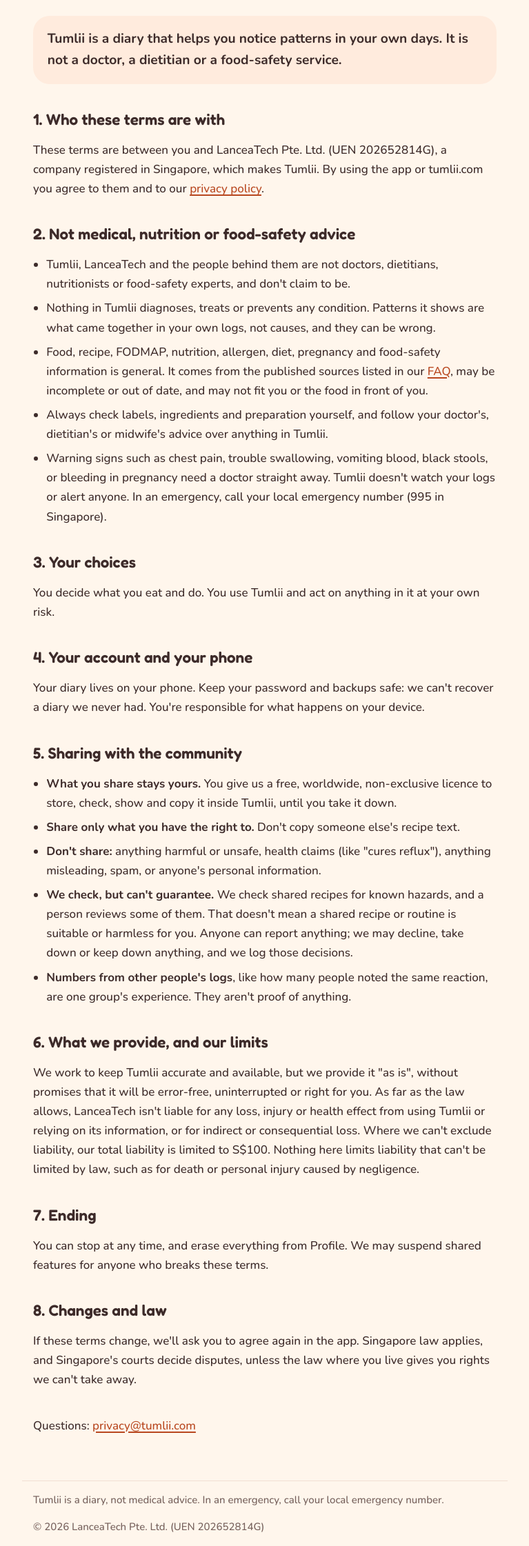
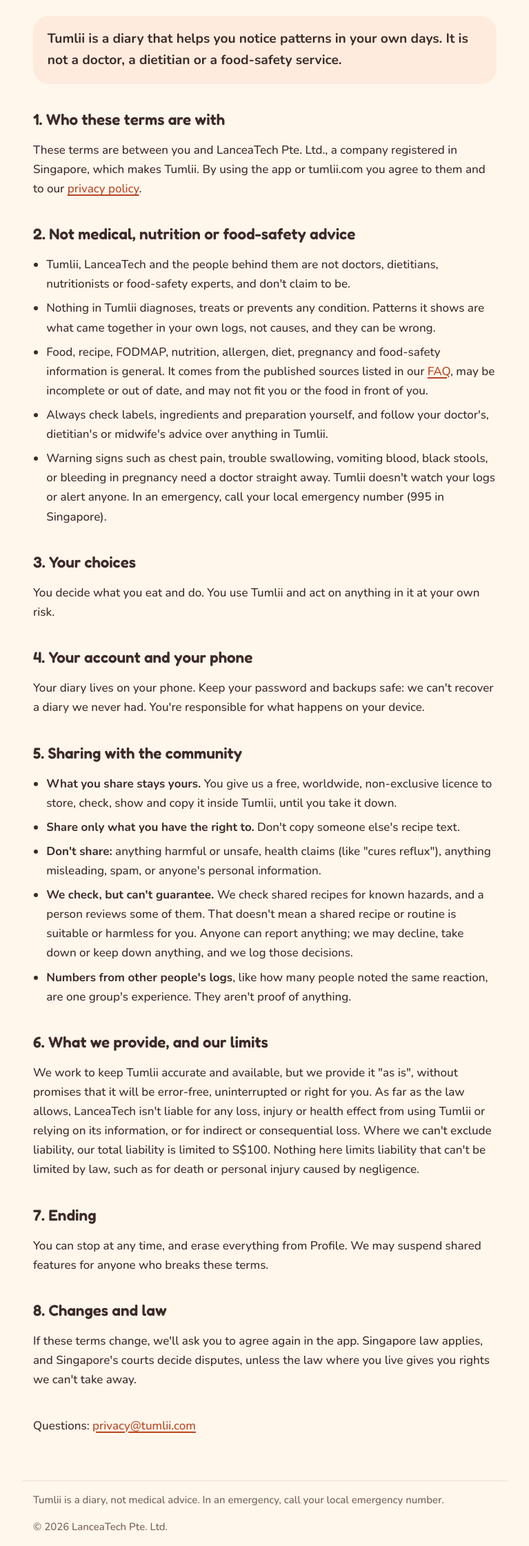
Before and after one commit to LanceaTech/tumlii_landing, a plain HTML site: page terms.html in a window 1280 px wide. Shown: the part 190-2432 px from the top of the page at 69% size, without its empty margins (256-1023 px from the left). Drawn offline with nearby package versions, Linux system fonts and the light colour scheme.

Commit message:
Show the company name without the UEN
Co-Authored-By: Claude Opus 5.5 <noreply@anthropic.com>

```diff
--- a/terms.html
+++ b/terms.html
@@ -25,7 +25,7 @@
 <p class="lead">Tumlii is a diary that helps you notice patterns in your own days. It is not a doctor, a dietitian or a food-safety service.</p>
 
 <h2>1. Who these terms are with</h2>
-<p>These terms are between you and LanceaTech Pte. Ltd. (UEN 202652814G), a company registered in Singapore, which makes Tumlii. By using the app or tumlii.com you agree to them and to our <a href="/privacy.html">privacy policy</a>.</p>
+<p>These terms are between you and LanceaTech Pte. Ltd., a company registered in Singapore, which makes Tumlii. By using the app or tumlii.com you agree to them and to our <a href="/privacy.html">privacy policy</a>.</p>
 
 <h2>2. Not medical, nutrition or food-safety advice</h2>
 <ul>
@@ -62,6 +62,6 @@
 
 <p class="also">Questions: <a href="mailto:privacy@tumlii.com">privacy@tumlii.com</a></p>
 </main>
-<footer class="wrap"><p>Tumlii is a diary, not medical advice. In an emergency, call your local emergency number.</p><p>&copy; 2026 LanceaTech Pte. Ltd. (UEN 202652814G)</p></footer>
+<footer class="wrap"><p>Tumlii is a diary, not medical advice. In an emergency, call your local emergency number.</p><p>&copy; 2026 LanceaTech Pte. Ltd.</p></footer>
 </body>
 </html>
```
Also changed, not shown: index.html (+1 -1 lines), privacy.html (+2 -2 lines), reset.html (+1 -1 lines).
